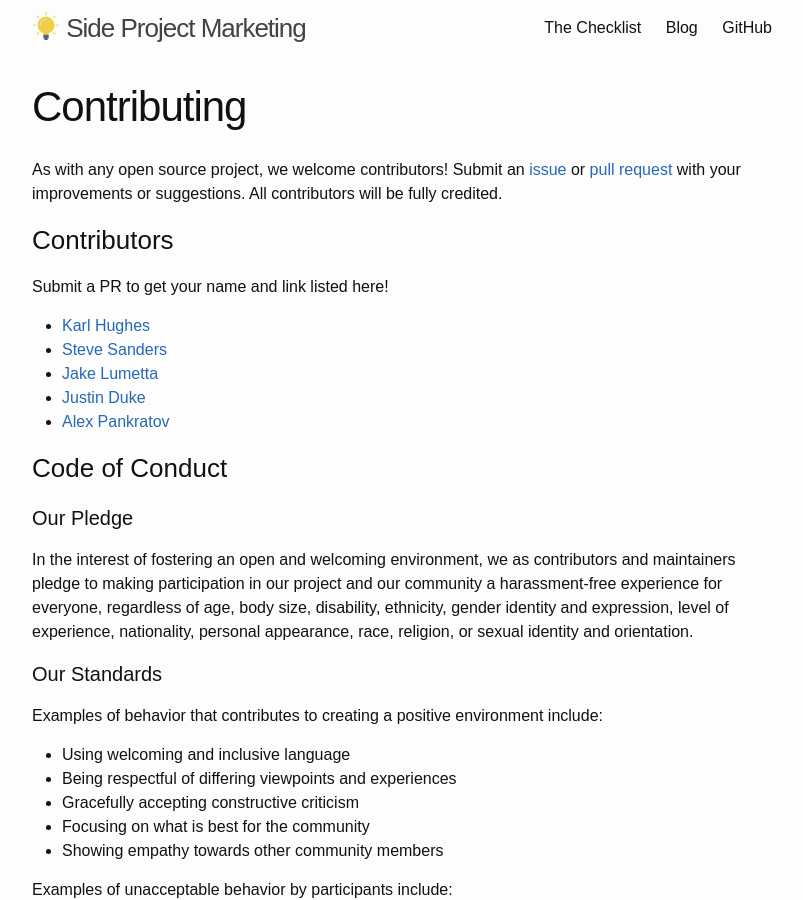
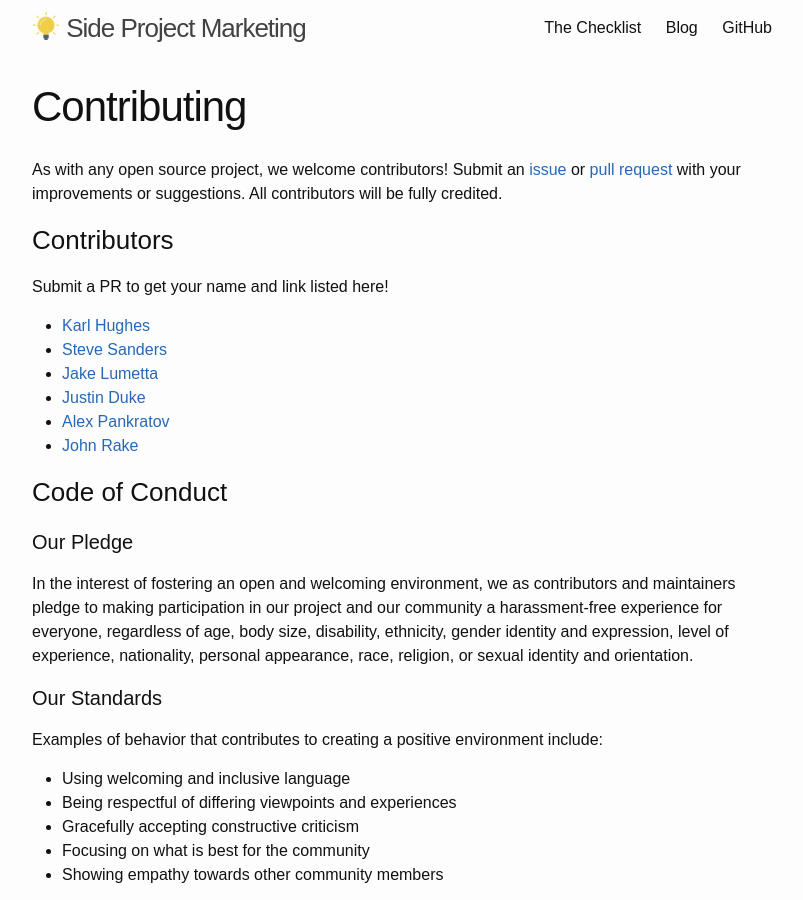
Before and after one commit to draftdev/startup-marketing-checklist, a Jekyll site: the page built from contributing.md, in a window 1280 px wide and 900 px high. Shown: the whole window, without its empty margins (238-1041 px from the left). Built offline with Jekyll 4.4.1, drawn with Linux system fonts in a browser that asks for light colours.

Commit message:
Adding john rake to contributors list

```diff
--- a/_includes/github_cta.html
+++ b/_includes/github_cta.html
@@ -1,4 +1,4 @@
-<div style="margin: 10px 0;">
+<div style="margin: 10px 0;" class="no-print">
   <!-- Watch. -->
   <a class="github-button" href="https://github.com/karllhughes/side-project-marketing/subscription" data-icon="octicon-eye" data-size="large" data-show-count="true" aria-label="Watch karllhughes/side-project-marketing on GitHub">Watch</a>
   <!-- Star. -->
--- a/contributing.md
+++ b/contributing.md
@@ -15,6 +15,7 @@
 - [Jake Lumetta](http://jakelumetta.com)
 - [Justin Duke](http://jmduke.com)
 - [Alex Pankratov](http://swapped.cc)
+- [John Rake](http://www.johnmrake.com)
 
 ### Code of Conduct
 
```
